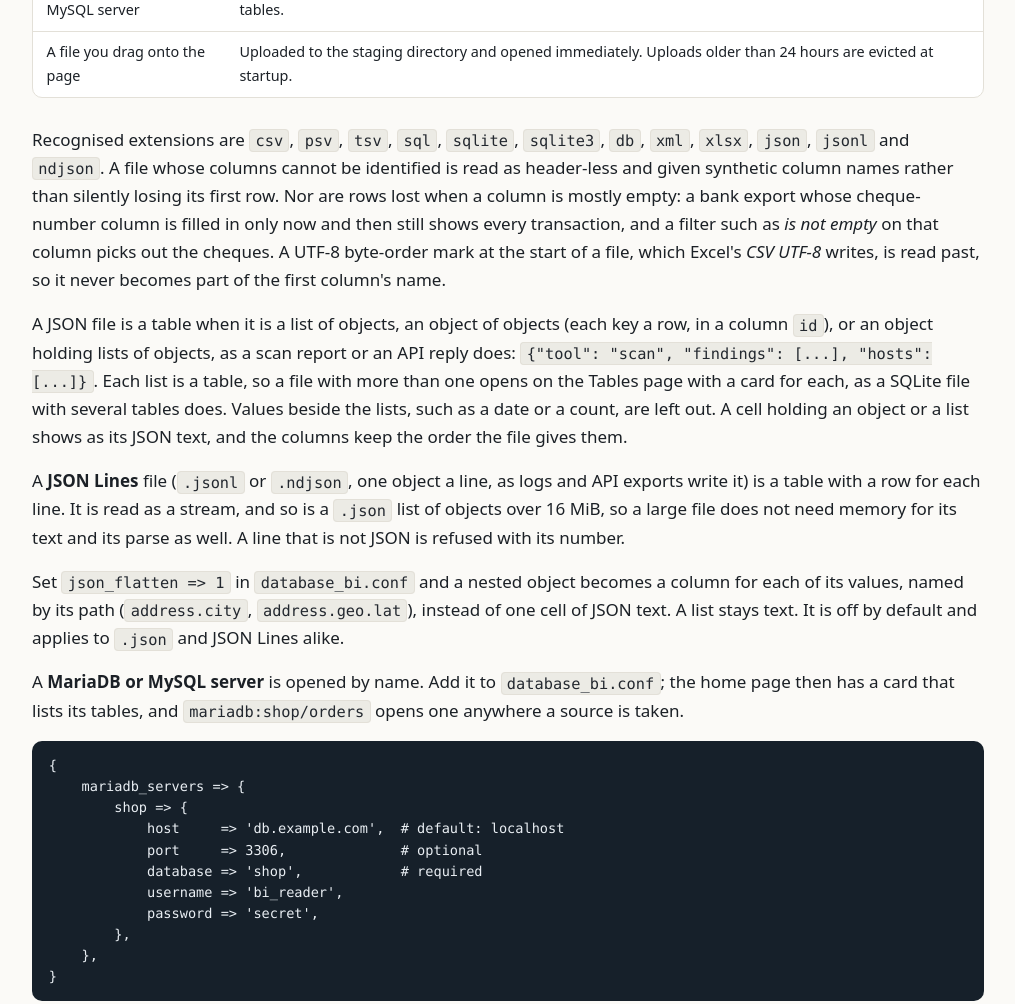
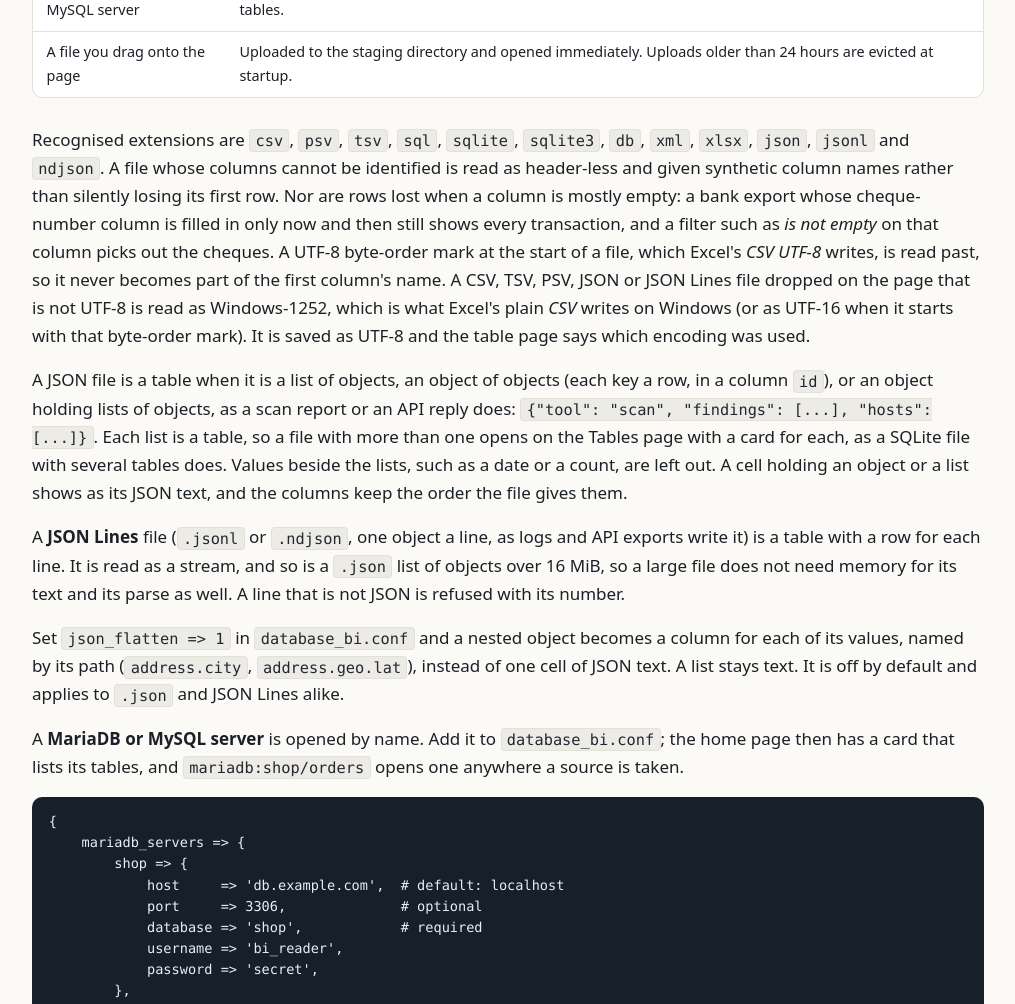
Before and after one commit to nigelhorne/Database-BI, a plain HTML site: page website/html/data.html in a window 1280 px wide. Shown: the part 889-1893 px from the top of the page, without its empty margins (132-1147 px from the left). Drawn offline with Linux system fonts and the light colour scheme.

Commit message:
Fix Encoding on upload

```diff
--- a/website/html/data.html
+++ b/website/html/data.html
@@ -101,6 +101,10 @@
 	<em>is not empty</em> on that column picks out the cheques. A UTF-8
 	byte-order mark at the start of a file, which Excel's <em>CSV UTF-8</em>
 	writes, is read past, so it never becomes part of the first column's name.
+	A CSV, TSV, PSV, JSON or JSON Lines file dropped on the page that is not
+	UTF-8 is read as Windows-1252, which is what Excel's plain <em>CSV</em>
+	writes on Windows (or as UTF-16 when it starts with that byte-order mark).
+	It is saved as UTF-8 and the table page says which encoding was used.
 </p>
 <p>
 	A JSON file is a table when it is a list of objects, an object of objects
```
Also changed, not shown: 9 other files.
